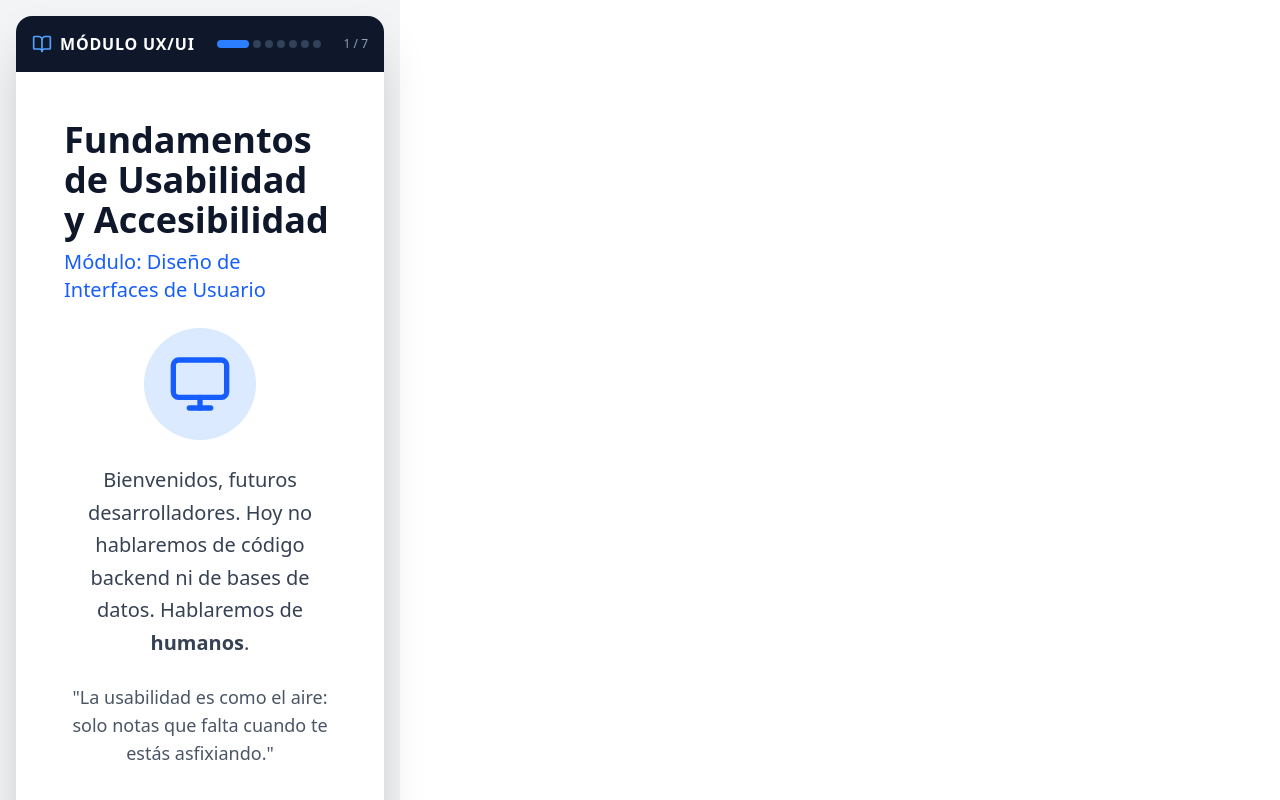
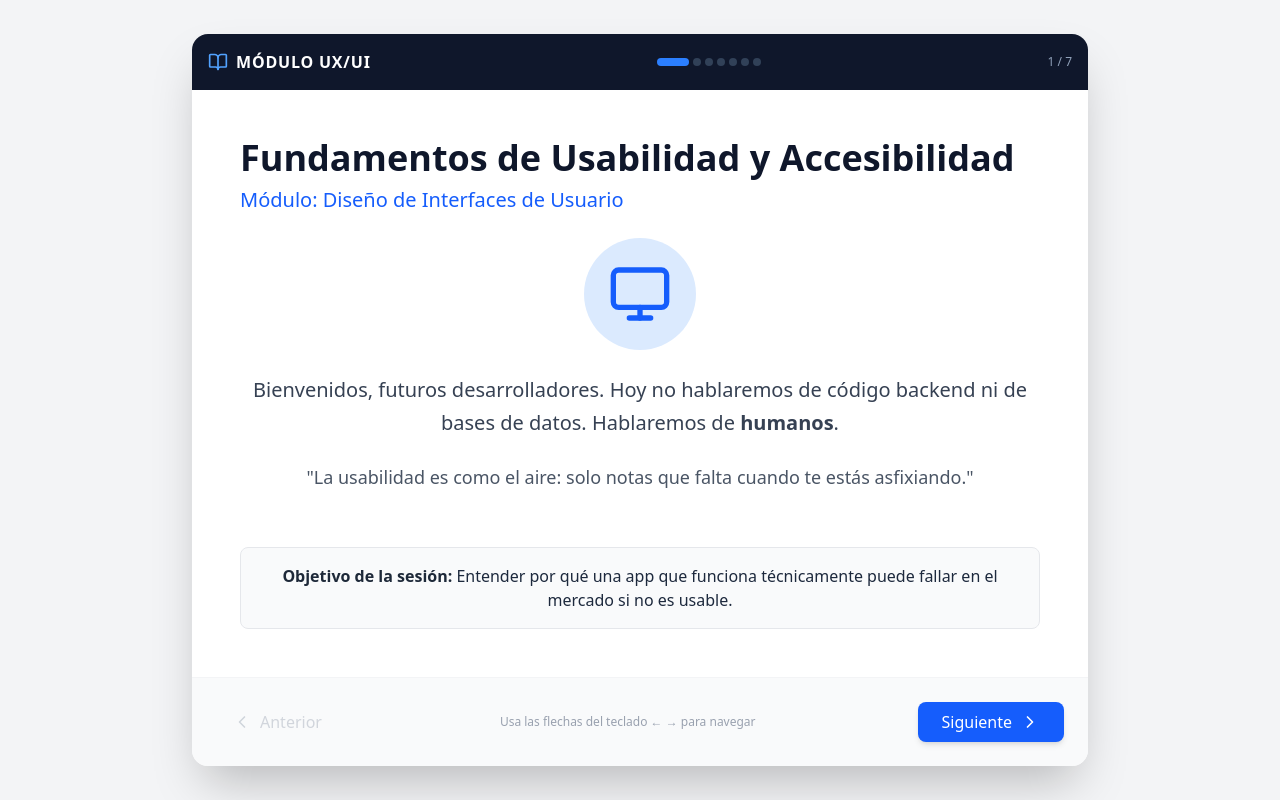
Before and after one commit to GuillermoMML/usabilidad-accesibilidad-laboratorio, a React (Vite) app: page / in a window 1280 px wide. Shown: the top 800 px of the page. Built offline with nearby package versions, Linux system fonts and the light colour scheme.

Commit message:
fixing css

```diff
--- a/index.html
+++ b/index.html
@@ -6,7 +6,7 @@
     <meta name="viewport" content="width=device-width, initial-scale=1.0" />
     <title>usabilidad-accesibilidad-laboratorio</title>
   </head>
-  <body>
+  <body className="h-screen">
     <div id="root"></div>
     <script type="module" src="/src/main.jsx"></script>
   </body>
--- a/src/App.jsx
+++ b/src/App.jsx
@@ -399,8 +399,8 @@ const Presentation = () => {
   }, [currentSlide]);
 
   return (
-    <div className="min-h-screen bg-gray-100 flex items-center justify-center p-4 font-sans text-slate-800 w-100">
-      <div className="w-full max-w-4xl bg-white rounded-2xl shadow-2xl overflow-hidden flex flex-col min-h-[700px]">
+    <div className="h-screen w-screen bg-gray-100 flex items-center justify-center p-4 font-sans text-slate-800 w-100">
+      <div className="max-w-4xl bg-white rounded-2xl shadow-2xl overflow-hidden flex flex-col min-h-[700px]">
 
         {/* Header / Progress Bar */}
         <div className="bg-slate-900 text-white p-4 flex justify-between items-center">
--- a/src/index.css
+++ b/src/index.css
@@ -1 +1,7 @@
 @import "tailwindcss";
+
+html, body {
+  height: 100vh;
+  margin: 0;
+  padding: 0;
+}
```
